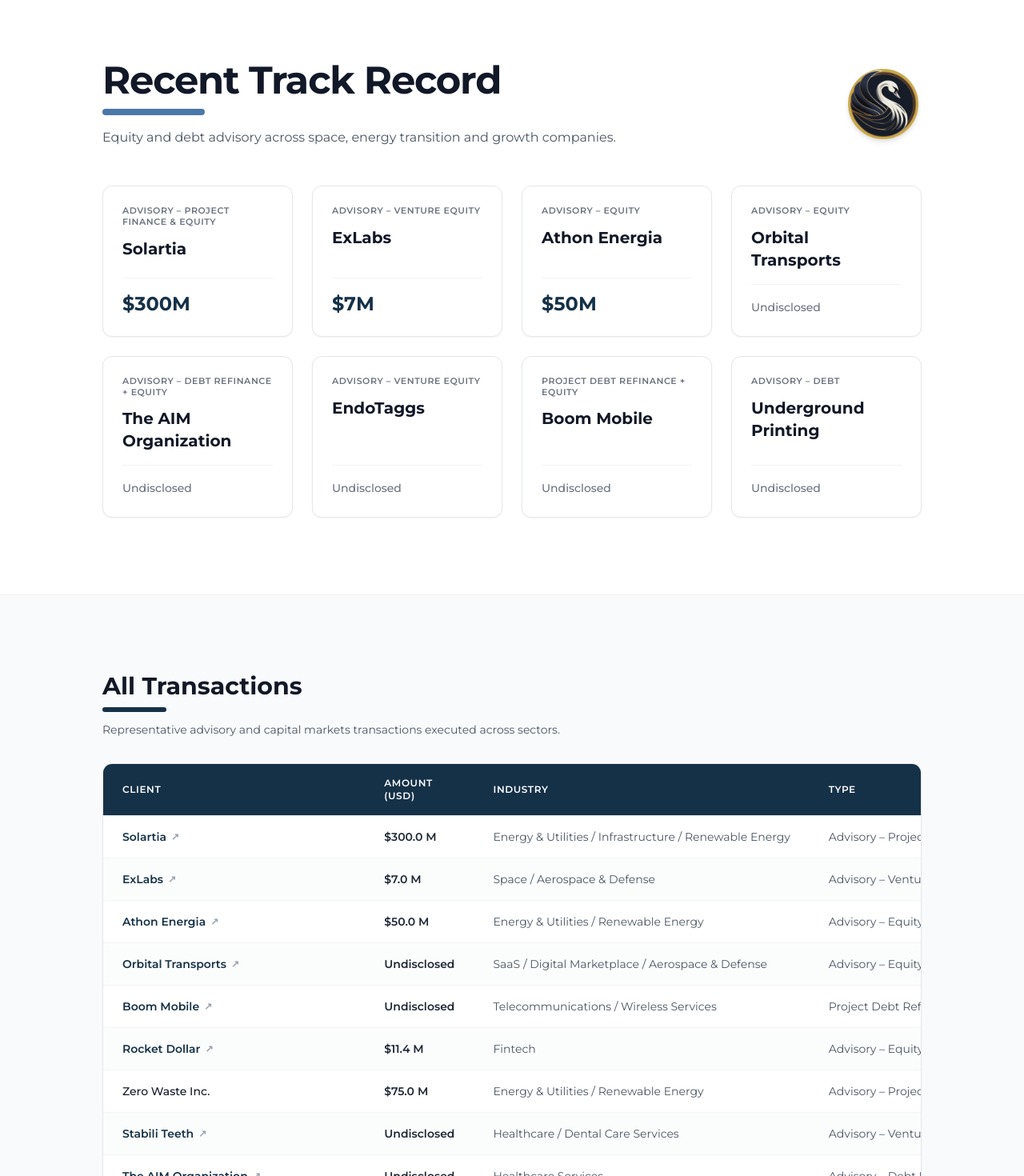
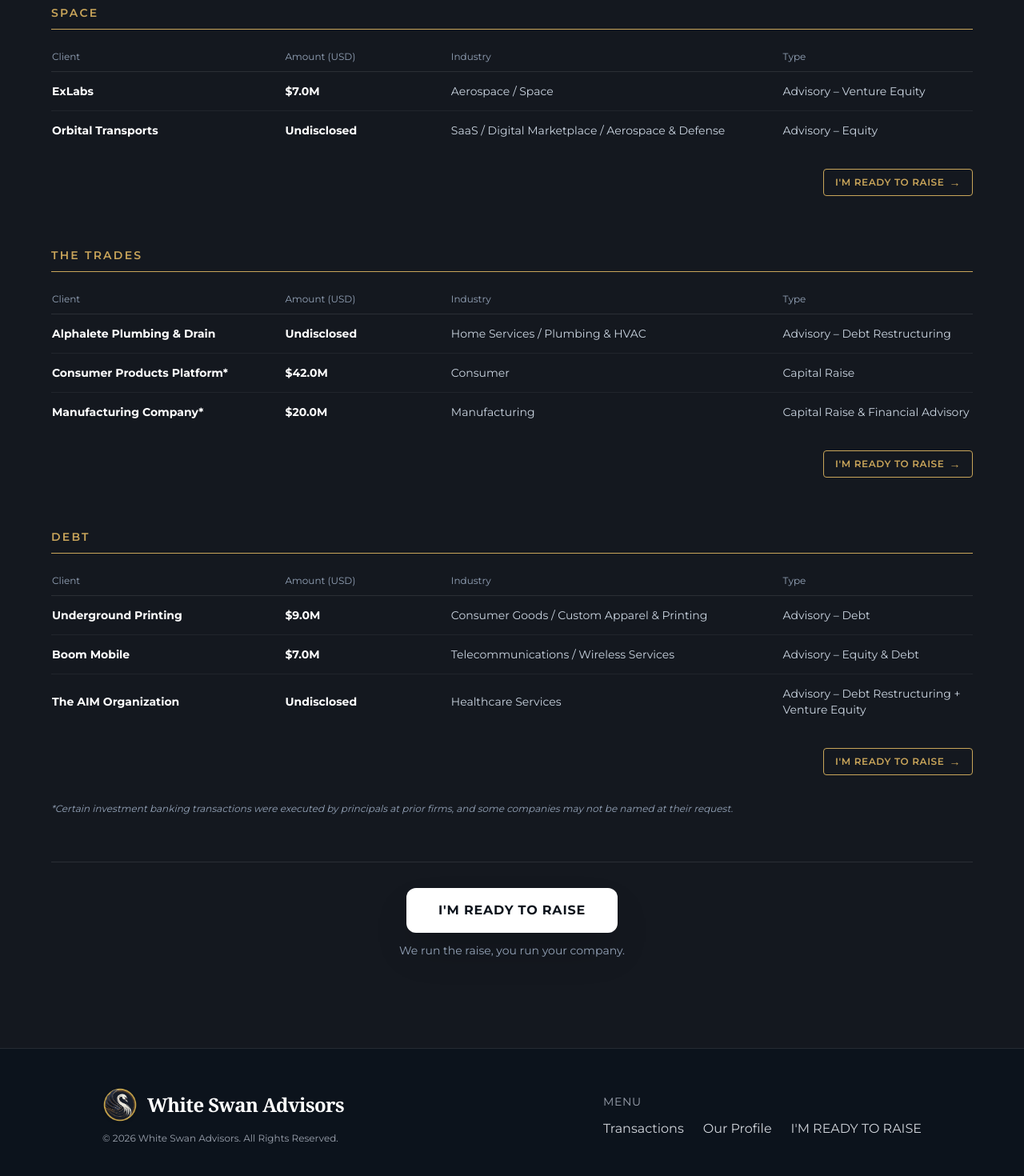
Before and after one commit to rafi-codex/whiteswan-main, a Next.js app: page /transactions in a window 1280 px wide. Shown: the part 820-2290 px from the top of the page at 80% size. Built offline with nearby package versions, Linux system fonts and the light colour scheme.

Commit message:
Update Transactions page with four structured sections, gold buttons, WSA header logo, and exact client rows

```diff
--- a/src/app/transactions/page.tsx
+++ b/src/app/transactions/page.tsx
@@ -1,185 +1,51 @@
 import React from "react";
 import Image from "next/image";
-import HeaderTransaction from "@/components/transactions/header-transaction";
+import Link from "next/link";
+import type { Metadata } from "next";
 
-// The 8 deals from Step 4 Recent Track Record with external links
-const FEATURED_DEALS = [
+export const metadata: Metadata = {
+  title: "Transactions | White Swan Advisors",
+  description:
+    "Summary of recent transactions in the private and public sectors, equity raises, debt raises, M&A advisory.",
+};
+
+interface TransactionRow {
+  client: string;
+  amount: string;
+  industry: string;
+  type: string;
+}
+
+interface TransactionSection {
+  title: string;
+  rows: TransactionRow[];
+}
+
+const TRANSACTION_SECTIONS: TransactionSection[] = [
   {
-    company: "Solartia",
-    type: "Advisory – Project finance & equity",
-    amount: "$300M",
-    isDisclosed: true,
-    link: "https://solartia.com/en/",
+    title: "ENERGY AND INFRASTRUCTURE",
+    rows: [
+      {
+        client: "Athon",
+        amount: "$50.0M",
+        industry: "Energy & Utilities / Renewable Energy",
+        type: "Advisory – Equity",
       },
       {
-    company: "ExLabs",
-    type: "Advisory – Venture equity",
-    amount: "$7M",
-    isDisclosed: true,
-    link: "https://exlabs.space/",
-  },
-  {
-    company: "Athon Energia",
-    type: "Advisory – Equity",
-    amount: "$50M",
-    isDisclosed: true,
-    link: "https://www.athonenergia.com.br/",
-  },
-  {
-    company: "Orbital Transports",
-    type: "Advisory – Equity",
-    amount: "Undisclosed",
-    isDisclosed: false,
-    link: "https://orbitaltransports.com/",
-  },
-  {
-    company: "The AIM Organization",
-    type: "Advisory – Debt refinance + equity",
-    amount: "Undisclosed",
-    isDisclosed: false,
-    link: "https://theaimorganization.com/",
-  },
-  {
-    company: "EndoTaggs",
-    type: "Advisory – Venture equity",
-    amount: "Undisclosed",
-    isDisclosed: false,
-    link: "https://www.endo-tagss.com/",
-  },
-  {
-    company: "Boom Mobile",
-    type: "Project debt refinance + equity",
-    amount: "Undisclosed",
-    isDisclosed: false,
-    link: "https://boom.us/",
-  },
-  {
-    company: "Underground Printing",
-    type: "Advisory – Debt",
-    amount: "Undisclosed",
-    isDisclosed: false,
-    link: "https://undergroundshirts.com/",
-  },
-];
-
-const rows = [
-  {
         client: "Solartia",
-    amount: "$300.0 M",
+        amount: "$300.0M",
         industry: "Energy & Utilities / Infrastructure / Renewable Energy",
         type: "Advisory – Project Finance & Equity",
-    link: "https://solartia.com/en/",
-  },
-  {
-    client: "ExLabs",
-    amount: "$7.0 M",
-    industry: "Space / Aerospace & Defense",
-    type: "Advisory – Venture Equity",
-    link: "https://exlabs.space/",
-  },
-  {
-    client: "Athon Energia",
-    amount: "$50.0 M",
-    industry: "Energy & Utilities / Renewable Energy",
-    type: "Advisory – Equity",
-    link: "https://www.athonenergia.com.br/",
-  },
-  {
-    client: "Orbital Transports",
-    amount: "Undisclosed",
-    industry: "SaaS / Digital Marketplace / Aerospace & Defense",
-    type: "Advisory – Equity",
-    link: "https://orbitaltransports.com/",
-  },
-  {
-    client: "Boom Mobile",
-    amount: "Undisclosed",
-    industry: "Telecommunications / Wireless Services",
-    type: "Project Debt Refinance + Equity",
-    link: "https://boom.us/",
-  },
-  {
-    client: "Rocket Dollar",
-    amount: "$11.4 M",
-    industry: "Fintech",
-    type: "Advisory – Equity",
-    link: "https://www.rocketdollar.com/",
       },
       {
         client: "Zero Waste Inc.",
-    amount: "$75.0 M",
+        amount: "$75.0M",
         industry: "Energy & Utilities / Renewable Energy",
         type: "Advisory – Project Finance & Equity",
       },
       {
-    client: "Stabili Teeth",
-    amount: "Undisclosed",
-    industry: "Healthcare / Dental Care Services",
-    type: "Advisory – Venture Equity",
-    link: "https://www.stabili-teeth.com/",
-  },
-  {
-    client: "The AIM Organization",
-    amount: "Undisclosed",
-    industry: "Healthcare Services",
-    type: "Advisory – Debt Refinance + Equity",
-    link: "https://theaimorganization.com/",
-  },
-  {
-    client: "Underground Printing",
-    amount: "Undisclosed",
-    industry: "Consumer Goods / Custom Apparel & Printing",
-    type: "Advisory – Debt",
-    link: "https://undergroundshirts.com/",
-  },
-  {
-    client: "Progenerative Medical, Inc.",
-    amount: "Undisclosed",
-    industry: "Medical Instruments & Devices",
-    type: "Advisory – Venture Equity",
-    link: "https://progenerative.com/",
-  },
-  {
-    client: "EndoTaggs",
-    amount: "Undisclosed",
-    industry: "Medical Devices",
-    type: "Advisory – Venture Equity",
-    link: "https://www.endo-tagss.com/",
-  },
-  {
-    client: "Innovative Trauma Care",
-    amount: "Undisclosed",
-    industry: "Medical Devices",
-    type: "Advisory – Debt Restructuring",
-  },
-  {
-    client: "Sapphire Healthcare AI, Inc.",
-    amount: "Undisclosed",
-    industry: "SaaS / Healthcare / AI",
-    type: "Advisory – Venture Equity & M&A",
-    link: "https://www.sapphirercms.com/",
-  },
-  {
-    client: "Chemicals Company*",
-    amount: "$17.5 M",
-    industry: "Chemicals",
-    type: "Capital Raise & Financial Advisory",
-  },
-  {
-    client: "Consumer Products Platform*",
-    amount: "$42.0 M",
-    industry: "Consumer",
-    type: "Capital Raise",
-  },
-  {
-    client: "Alphalete Plumbing & Drain",
-    amount: "Undisclosed",
-    industry: "Home Services / Plumbing & HVAC",
-    type: "Advisory – Debt Restructuring",
-  },
-  {
         client: "Oil & Gas Operator (GOM)*",
-    amount: "$200.0 M",
+        amount: "$200.0M",
         industry: "Oil & Gas",
         type: "Financial Advisory",
       },
@@ -188,155 +54,149 @@
         amount: "Undisclosed",
         industry: "Energy & Utilities / Waste Water Treatment",
         type: "Advisory – Equity",
-    link: "https://ixwater.com/",
+      },
+    ],
   },
   {
-    client: "Manufacturing & Healthcare Company*",
-    amount: "$20.0 M",
-    industry: "Manufacturing & Healthcare",
+    title: "SPACE",
+    rows: [
+      {
+        client: "ExLabs",
+        amount: "$7.0M",
+        industry: "Aerospace / Space",
+        type: "Advisory – Venture Equity",
+      },
+      {
+        client: "Orbital Transports",
+        amount: "Undisclosed",
+        industry: "SaaS / Digital Marketplace / Aerospace & Defense",
+        type: "Advisory – Equity",
+      },
+    ],
+  },
+  {
+    title: "THE TRADES",
+    rows: [
+      {
+        client: "Alphalete Plumbing & Drain",
+        amount: "Undisclosed",
+        industry: "Home Services / Plumbing & HVAC",
+        type: "Advisory – Debt Restructuring",
+      },
+      {
+        client: "Consumer Products Platform*",
+        amount: "$42.0M",
+        industry: "Consumer",
+        type: "Capital Raise",
+      },
+      {
+        client: "Manufacturing Company*",
+        amount: "$20.0M",
+        industry: "Manufacturing",
         type: "Capital Raise & Financial Advisory",
+      },
+    ],
+  },
+  {
+    title: "DEBT",
+    rows: [
+      {
+        client: "Underground Printing",
+        amount: "$9.0M",
+        industry: "Consumer Goods / Custom Apparel & Printing",
+        type: "Advisory – Debt",
+      },
+      {
+        client: "Boom Mobile",
+        amount: "$7.0M",
+        industry: "Telecommunications / Wireless Services",
+        type: "Advisory – Equity & Debt",
+      },
+      {
+        client: "The AIM Organization",
+        amount: "Undisclosed",
+        industry: "Healthcare Services",
+        type: "Advisory – Debt Restructuring + Venture Equity",
+      },
+    ],
   },
 ];
 
 export default function TransactionsPage() {
   return (
-    <main className="min-h-screen">
-      {/* Hero Video Banner */}
-      <HeaderTransaction />
-
-      {/* Featured Track Record Cards (8 Key Deals as per Step 4) */}
-      <section className="bg-white py-16 lg:py-24 border-b border-gray-100">
-        <div className="section-container">
-          <div className="flex flex-col sm:flex-row justify-between items-start sm:items-center gap-6 mb-12">
-            <div>
-              <h2 className="text-3xl sm:text-4xl lg:text-5xl font-bold tracking-tight text-gray-900">
+    <main className="min-h-screen bg-[#14181f] text-white pt-28 sm:pt-36 pb-24 px-4 sm:px-6 lg:px-12">
+      <div className="max-w-6xl mx-auto">
+        {/* Header Section: Title & Description on Left, Large WSA Logo on Right */}
+        <div
+          data-aos="fade-down"
+          className="flex flex-col-reverse md:flex-row items-start md:items-center justify-between gap-6 mb-12 sm:mb-16"
+        >
+          <div className="max-w-2xl space-y-3">
+            <h1 className="text-3xl sm:text-5xl lg:text-[54px] font-bold text-white tracking-tight leading-[1.15] font-serif">
               Recent Track Record
-              </h2>
-              <div className="bg-[#4a77aa] h-2 w-32 mt-3 mb-4 rounded-full" />
-              <p className="text-gray-600 text-sm sm:text-base font-normal max-w-2xl">
-                Equity and debt advisory across space, energy transition and growth companies.
+            </h1>
+            <p className="text-sm sm:text-base text-slate-300 leading-relaxed font-normal">
+              Summary of recent transactions in the private and public sectors, equity raises, debt raises, M&amp;A advisory.
             </p>
           </div>
 
-            <div className="self-end sm:self-center shrink-0">
+          <div className="shrink-0 self-start md:self-center">
             <Image
-                src="/wsa-logo.png"
+              src="/wsa-logo-vector.svg"
               alt="White Swan Advisors Logo"
-                width={96}
-                height={96}
-                className="w-20 h-20 sm:w-24 sm:h-24 object-contain drop-shadow-md"
+              width={140}
+              height={140}
+              className="w-24 h-24 sm:w-32 sm:h-32 object-contain drop-shadow-2xl"
+              priority
             />
           </div>
         </div>
 
-          <div className="grid grid-cols-1 sm:grid-cols-2 lg:grid-cols-4 gap-6">
-            {FEATURED_DEALS.map((deal) => {
-              const CardContent = (
-                <div className="h-full bg-white border border-gray-200 rounded-xl p-6 shadow-sm hover:border-royalblue hover:shadow-md transition-all duration-300 flex flex-col justify-between min-h-[185px]">
+        {/* 4 Grouped Sections */}
+        <div className="space-y-12 sm:space-y-16">
+          {TRANSACTION_SECTIONS.map((section, sIdx) => (
+            <section
+              key={section.title}
+              data-aos="fade-up"
+              data-aos-delay={sIdx * 100}
+              className="space-y-4"
+            >
+              {/* Gold Section Header & Horizontal Accent Line */}
               <div>
-                    <span className="text-[11px] font-semibold tracking-wider text-gray-500 uppercase block leading-tight">
-                      {deal.type}
-                    </span>
-                    <h4 className="text-xl font-bold text-gray-900 mt-3 group-hover:text-royalblue transition-colors">
-                      {deal.company}
-                    </h4>
-                  </div>
-                  <div className="pt-4 border-t border-gray-100 mt-4">
-                    <span
-                      className={
-                        deal.isDisclosed
-                          ? "text-2xl font-bold text-[#153147]"
-                          : "text-sm font-medium text-gray-500"
-                      }
-                    >
-                      {deal.amount}
-                    </span>
-                  </div>
-                </div>
-              );
-
-              return deal.link ? (
-                <a
-                  key={deal.company}
-                  href={deal.link}
-                  target="_blank"
-                  rel="noopener noreferrer"
-                  className="group block h-full"
-                >
-                  {CardContent}
-                </a>
-              ) : (
-                <div key={deal.company} className="group block h-full">
-                  {CardContent}
-                </div>
-              );
-            })}
-          </div>
-        </div>
-      </section>
-
-      {/* Comprehensive Transaction History Table */}
-      <section className="bg-gray-50 py-16 lg:py-24">
-        <div className="section-container">
-          <div className="mb-8">
-            <h3 className="text-2xl sm:text-3xl font-bold text-gray-900">
-              All Transactions
-            </h3>
-            <div className="bg-royalblue h-1.5 w-20 mt-2 mb-3 rounded-full" />
-            <p className="text-gray-600 text-sm max-w-2xl">
-              Representative advisory and capital markets transactions executed across sectors.
-            </p>
+                <h2 className="text-[#c9a55a] text-xs sm:text-sm font-semibold tracking-[0.16em] uppercase">
+                  {section.title}
+                </h2>
+                <div className="h-[1px] bg-[#c9a55a] mt-2.5 mb-1" />
               </div>
 
-          <div className="overflow-x-auto bg-white rounded-xl shadow-sm border border-gray-200">
-            <table className="min-w-full divide-y divide-gray-200">
-              <thead className="bg-[#153147] text-white">
-                <tr>
-                  <th className="px-6 py-4 text-left text-xs font-semibold uppercase tracking-wider">
-                    Client
-                  </th>
-                  <th className="px-6 py-4 text-left text-xs font-semibold uppercase tracking-wider">
-                    Amount (USD)
-                  </th>
-                  <th className="px-6 py-4 text-left text-xs font-semibold uppercase tracking-wider">
-                    Industry
-                  </th>
-                  <th className="px-6 py-4 text-left text-xs font-semibold uppercase tracking-wider">
-                    Type
-                  </th>
+              {/* Responsive Table */}
+              <div className="overflow-x-auto">
+                <table className="w-full text-left border-collapse min-w-[640px]">
+                  <thead>
+                    <tr className="text-xs text-slate-400 border-b border-white/10">
+                      <th className="py-2.5 pr-4 font-normal w-[24%]">Client</th>
+                      <th className="py-2.5 px-4 font-normal w-[18%]">Amount (USD)</th>
+                      <th className="py-2.5 px-4 font-normal w-[36%]">Industry</th>
+                      <th className="py-2.5 pl-4 font-normal w-[22%]">Type</th>
                     </tr>
                   </thead>
-              <tbody className="bg-white divide-y divide-gray-100 text-sm">
-                {rows.map((r, i) => (
+                  <tbody className="divide-y divide-white/[0.06] text-xs sm:text-sm">
+                    {section.rows.map((row, rIdx) => (
                       <tr
-                    key={i}
-                    className={`transition-colors hover:bg-slate-50 ${
-                      i % 2 === 1 ? "bg-gray-50/60" : "bg-white"
-                    }`}
+                        key={rIdx}
+                        className="hover:bg-white/[0.02] transition-colors"
                       >
-                    <td className="px-6 py-4 whitespace-nowrap font-medium text-gray-900">
-                      {r.link ? (
-                        <a
-                          href={r.link}
-                          target="_blank"
-                          rel="noopener noreferrer"
-                          className="text-[#153147] hover:underline hover:text-blue-700 font-semibold inline-flex items-center gap-1.5"
-                        >
-                          {r.client}
-                          <span className="text-xs text-gray-400">↗</span>
-                        </a>
-                      ) : (
-                        r.client
-                      )}
+                        <td className="py-3.5 pr-4 font-bold text-white whitespace-nowrap">
+                          {row.client}
                         </td>
-                    <td className="px-6 py-4 whitespace-nowrap font-semibold text-gray-800">
-                      {r.amount}
+                        <td className="py-3.5 px-4 font-bold text-white whitespace-nowrap">
+                          {row.amount}
                         </td>
-                    <td className="px-6 py-4 whitespace-nowrap text-gray-600">
-                      {r.industry}
+                        <td className="py-3.5 px-4 text-slate-300">
+                          {row.industry}
                         </td>
-                    <td className="px-6 py-4 whitespace-nowrap text-gray-600">
-                      {r.type}
+                        <td className="py-3.5 pl-4 text-slate-300">
+                          {row.type}
                         </td>
                       </tr>
                     ))}
@@ -344,11 +204,43 @@
                 </table>
               </div>
 
-          <p className="mt-6 text-xs text-gray-500 leading-relaxed">
-            <strong>Disclaimer:</strong> Certain investment banking transactions may have been executed by the investment banking principals during their tenure at prior firms. Some companies may not be named or referenced at the request of the company.
+              {/* Small Gold Button under section (Right-aligned) */}
+              <div className="flex justify-end pt-2">
+                <Link
+                  href="/choice"
+                  className="inline-flex items-center gap-1.5 px-3.5 py-1.5 rounded border border-[#c9a55a] text-[#c9a55a] hover:bg-[#c9a55a]/10 hover:border-[#dfbb72] text-[11px] sm:text-xs font-semibold tracking-wider uppercase transition-all"
+                >
+                  <span>I&apos;M READY TO RAISE</span>
+                  <span className="text-sm">→</span>
+                </Link>
+              </div>
+            </section>
+          ))}
+        </div>
+
+        {/* Asterisks / Prior-firms Disclaimer */}
+        <div data-aos="fade-up" className="pt-8 pb-14">
+          <p className="text-xs text-slate-400 italic leading-relaxed">
+            *Certain investment banking transactions were executed by principals at prior firms, and some companies may not be named at their request.
           </p>
         </div>
-      </section>
+
+        {/* Bottom CTA Block */}
+        <div
+          data-aos="fade-up"
+          className="flex flex-col items-center text-center pt-8 pb-4 border-t border-white/10"
+        >
+          <Link
+            href="/choice"
+            className="inline-block px-10 py-4 rounded-xl bg-white text-[#0c131c] font-bold text-sm sm:text-base tracking-wider uppercase shadow-2xl hover:bg-slate-100 hover:shadow-white/10 transition-all duration-200 active:scale-[0.98]"
+          >
+            I&apos;M READY TO RAISE
+          </Link>
+          <p className="text-xs sm:text-sm text-slate-400 mt-3 font-normal">
+            We run the raise, you run your company.
+          </p>
+        </div>
+      </div>
     </main>
   );
 }
```
Also changed, not shown: public/wsa-logo-vector.svg (added). Lines whose indentation alone changed are shown as unchanged.
